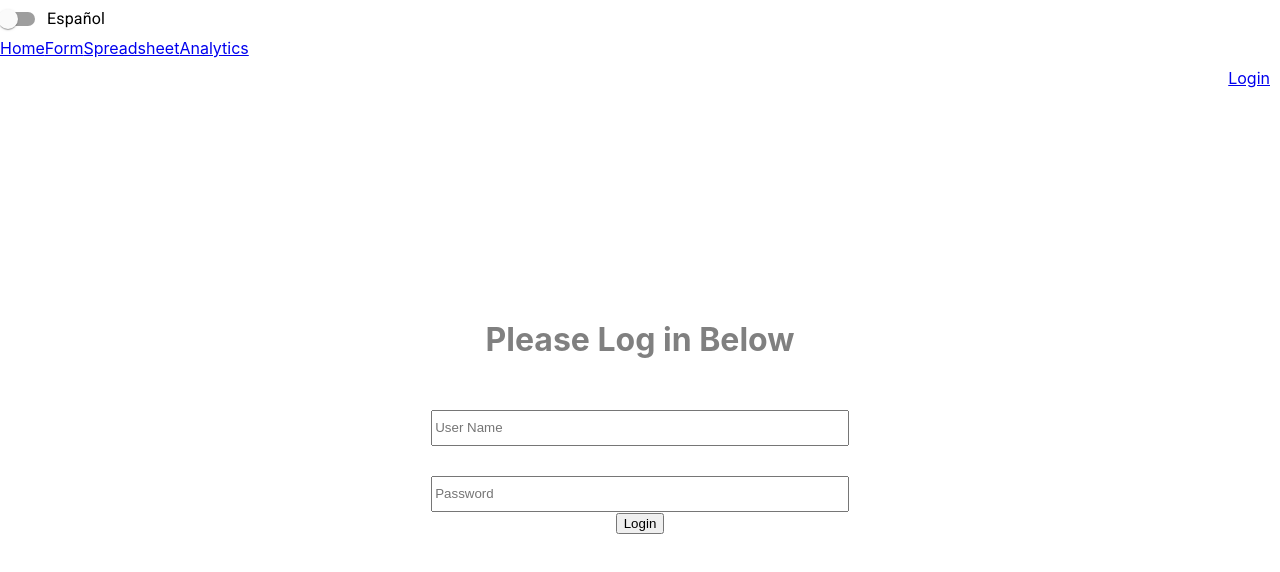
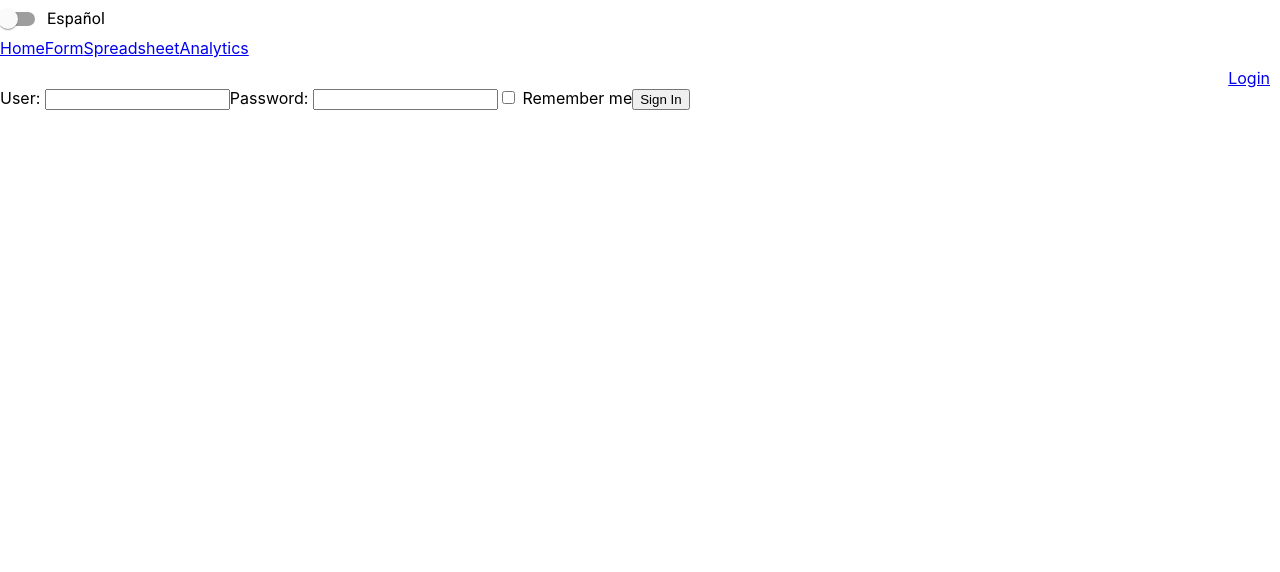
Before and after one commit to CarlosRabid/tortugaspedasi, a React (Create React App) app in the folder tortugaspedasi/: page / in a window 1280 px wide. Shown: the top 572 px of the page. Built offline with nearby package versions, Linux system fonts and the light colour scheme.

Commit message:
login functionality working

```diff
--- a/tortugaspedasi/src/Components/Landing.js
+++ b/tortugaspedasi/src/Components/Landing.js
@@ -1,12 +1,23 @@
 import React, { Component } from 'react';
 import { BrowserRouter as Router, Route, Link } from 'react-router-dom'
+import { withTranslation } from 'react-i18next';
 import Form from './Form/Form';
 import Spreadsheet from './Spreadsheet/Spreadsheet';
 import Analytics from './Analytics/Analytics';
 import './landing.css'
-import { withTranslation } from 'react-i18next';
+import Login from './Login';
 
 class Landing extends Component {
+    constructor() {
+        super ();
+        this.state = {
+            user: {},
+            users: []
+        }
+    }
+
+
+
     render() {
         const { t, i18n } = this.props;
         return (<>
@@ -17,9 +28,14 @@ class Landing extends Component {
                     <span className="button"><button id="analytics" className="link"><Link to="/analytics" className="links">{t('Analytics')}</Link></button></span>
                 </div>
 
+                <p>
+                </p>
+
+                    <Route exact path="/" exact render={() => <Login />} />
                     <Route exact path="/form" exact render={() => <Form />} />
                     <Route exact path="/spread" exact render={() => <Spreadsheet />} />
                     <Route exact path="/analytics" exact render={() => < Analytics/>} />
+
 
             </Router></>
         )
@@ -27,7 +43,4 @@ class Landing extends Component {
 }
 
 
-
-
-
 export default withTranslation('translation')(Landing);
--- a/tortugaspedasi/src/Components/Login.js
+++ b/tortugaspedasi/src/Components/Login.js
@@ -1,175 +1,80 @@
 import React, { Component } from 'react';
 
-const credentials = [
-  {
-    username: "Admin1",
-    password: "hxyf3kdrrf"
-  },
-  {
-    username: "Admin2",
-    password: "haxo36grda"
-  },
-  {
-    username: "Admin3",
-    password: "9zdl9odzj0"
+let credentials = {
+    Admin1: "TSDqmaPu",
+    Admin2: "ngEyYWTp",
+    Admin3: "3fv9fZGL",
+    Admin4: "zwvY5Tjt",
+    Admin5: "wZXaHrxF",
 }
-]
 
 class Login extends Component {
 
     constructor() {
         super()
         this.state = {
-      userName: "",
-      password: "",
-      isAuthenticated: false
-    }
+            user: '',
+            password: '',
+            rememberMe: false,
+            isLoggedIn: false
+        };
+
     }
 
+    handleChange = (event) => {
+        const input = event.target;
+        const value = input.type === 'checkbox' ? input.checked : input.value;
+
+        this.setState({ [input.name]: value });
+    };
+
+    handleFormSubmit = () => {
+        const { user, password, rememberMe } = this.state;
+        localStorage.setItem('rememberMe', rememberMe);
+        localStorage.setItem('user', rememberMe ? user : '');
+        localStorage.setItem('password', rememberMe ? password : '');
+    };
+
+    componentDidMount() {
+        const rememberMe = localStorage.getItem('rememberMe') === 'true';
+        const user = rememberMe ? localStorage.getItem('user') : '';
+        const password = rememberMe ? localStorage.getItem('password') : '';
+        this.setState({ user, password, rememberMe });
+    };
+
     loginUser = (event) => {
+
+        if (credentials[this.state.user] ===  this.state.password ) {
             event.preventDefault();
             let username = event.target[0].value
             this.props.updateUser(username)
+        }
+        else {
+            alert('One of the following was not correct')
+        }
 
     }
+
+    loginFuncs = (event) => {
+       setTimeout(this.handleFormSubmit(), 5000)
+       this.loginUser(event)
+    }
+
 render() {
     return (
-      <div className="loginContainer">
-        <div className="login">
-          <h1>Please Log in Below</h1>
-          <form onSubmit={this.loginUser}>
-            <input placeholder="User Name" onChange={(event, newValue) =>
-              this.setState({ userName: newValue })} ></input>
-            <br></br>
-            <input type="password" placeholder="Password"></input>
-            <br></br>
-            <button>Login</button>
+        <form onSubmit={this.loginFuncs} >
+            <label>
+                User: <input name="user" value={this.state.user} onChange={this.handleChange} />
+            </label>
+            <label>
+                Password: <input type="password" name="password" value={this.state.password} onChange={this.handleChange} />
+            </label>
+            <label>
+                <input name="rememberMe" checked={this.state.rememberMe} onChange={this.handleChange} type="checkbox" /> Remember me
+                </label>
+            <button type="submit" >Sign In</button>
         </form>
-        </div>
-      </div>
-    )
+    );
 }
 }
 export default Login
-
-
-
-
-
-
-
-
-
-/*
-import Avatar from '@material-ui/core/Avatar';
-import Button from '@material-ui/core/Button';
-import CssBaseline from '@material-ui/core/CssBaseline';
-import TextField from '@material-ui/core/TextField';
-import FormControlLabel from '@material-ui/core/FormControlLabel';
-import Checkbox from '@material-ui/core/Checkbox';
-import Link from '@material-ui/core/Link';
-import Grid from '@material-ui/core/Grid';
-import Box from '@material-ui/core/Box';
-import LockOutlinedIcon from '@material-ui/icons/LockOutlined';
-import Typography from '@material-ui/core/Typography';
-import { makeStyles } from '@material-ui/core/styles';
-import Container from '@material-ui/core/Container';
-
-
-function Copyright() {
-  return (
-    <Typography variant="body2" color="textSecondary" align="center">
-      {'Copyright © '}
-      <Link color="inherit" href="https://material-ui.com/">
-        Tortuga Pedasi
-      </Link>{' '}
-      {new Date().getFullYear()}
-      {'.'}
-    </Typography>
-  );
-}
-
-const useStyles = makeStyles(theme => ({
-  '@global': {
-    body: {
-      backgroundColor: theme.palette.common.white,
-    },
-  },
-  paper: {
-    marginTop: theme.spacing(8),
-    display: 'flex',
-    flexDirection: 'column',
-    alignItems: 'center',
-  },
-  avatar: {
-    margin: theme.spacing(1),
-    backgroundColor: theme.palette.secondary.main,
-  },
-  form: {
-    width: '100%', // Fix IE 11 issue.
-    marginTop: theme.spacing(1),
-  },
-  submit: {
-    margin: theme.spacing(3, 0, 2),
-  },
-}));
-
-export default function SignIn() {
-  const classes = useStyles();
-
-  return (
-    <Container component="main" maxWidth="xs">
-      <CssBaseline />
-      <div className={classes.paper}>
-        <Avatar className={classes.avatar}>
-            <LockOutlinedIcon />
-        </Avatar>
-        <Typography component="h1" variant="h5">
-          Sign in
-        </Typography>
-        <form className={classes.form} noValidate>
-          <TextField
-            variant="outlined"
-            margin="normal"
-            required
-            fullWidth
-            id="email"
-            label="Email Address"
-            name="email"
-            autoComplete="email"
-            autoFocus
-          />
-          <TextField
-            variant="outlined"
-            margin="normal"
-            required
-            fullWidth
-            name="password"
-            label="Password"
-            type="password"
-            id="password"
-            autoComplete="current-password"
-          />
-          <FormControlLabel
-            control={<Checkbox value="remember" color="primary" />}
-            label="Remember me"
-          />
-          <Button
-            type="submit"
-            fullWidth
-            variant="contained"
-            color="primary"
-            className={classes.submit}
-          >
-            Sign In
-          </Button>
-
-        </form>
-      </div>
-      <Box mt={8}>
-        <Copyright />
-      </Box>
-    </Container>
-  );
-}
-*/
```
Also changed, not shown: tortugaspedasi/src/App.js (+3 -4 lines). Lines whose indentation alone changed are shown as unchanged.
